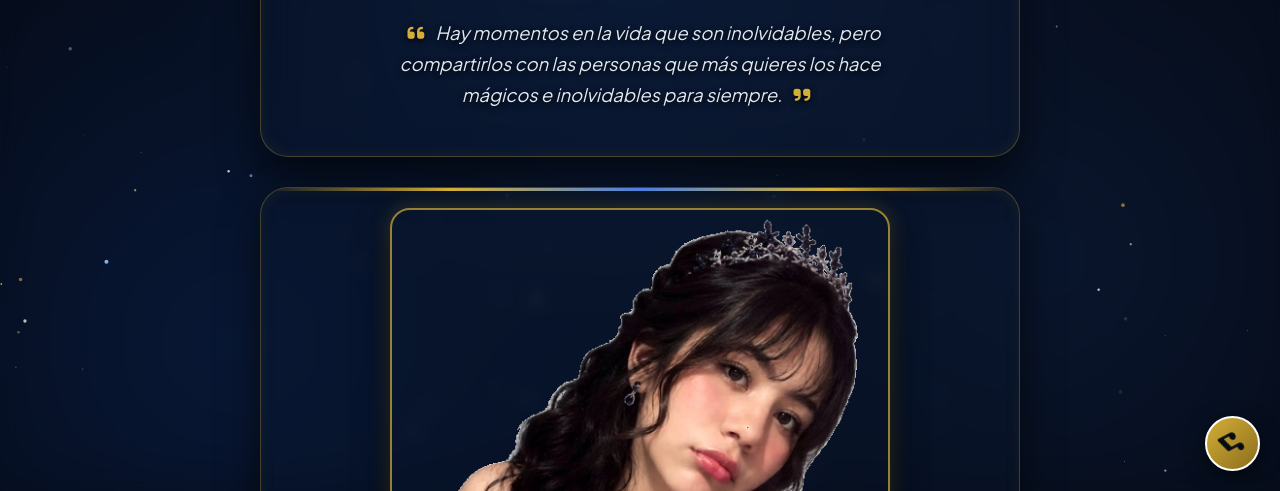
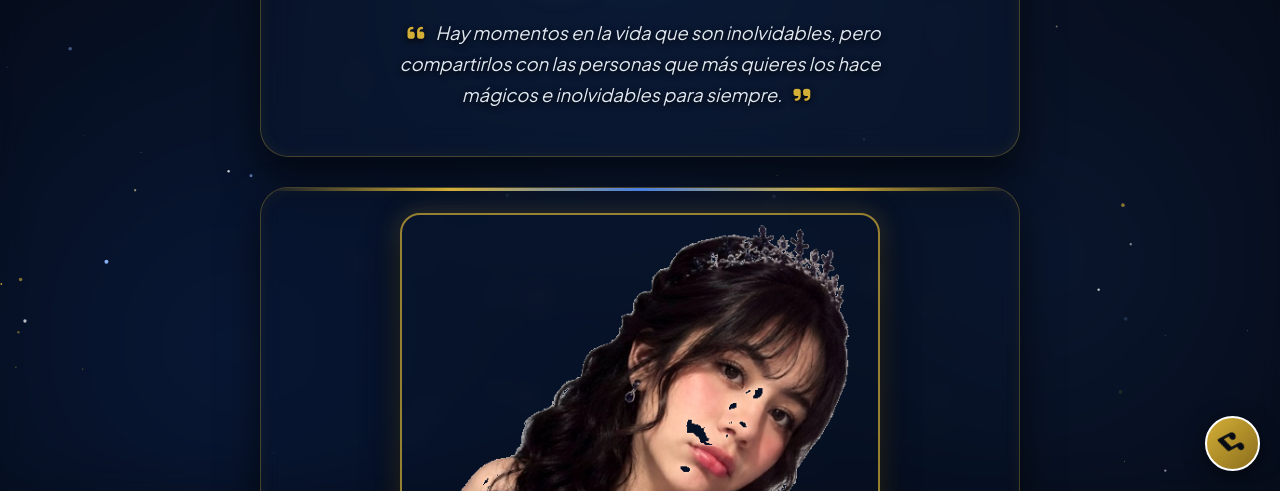
Before and after one commit to paod1980/15-yaretzi, a plain HTML site: page index.html in a window 1280 px wide. Both pictures are taken after a click on the button "Abrir Invitación". Shown: the part 309-800 px from the top of the page. Drawn offline with Linux system fonts and the light colour scheme.

Commit message:
Add files via upload

```diff
--- a/index.html
+++ b/index.html
@@ -238,26 +238,38 @@
             margin: 0 8px;
         }
 
-        /* BOX EXCLUSIVO CON CANVAS PRO DE TRANSPARENCIA */
+        /* TARJETA DE FOTO TOTALMENTE TRANSPARENTE */
         .photo-box {
-            padding: 20px;
+            padding: 25px 20px;
             display: flex;
             justify-content: center;
             align-items: center;
-            background: rgba(10, 25, 50, 0.25);
-            backdrop-filter: blur(8px);
-            -webkit-backdrop-filter: blur(8px);
+            background: rgba(10, 25, 50, 0.15) !important;
+            backdrop-filter: blur(10px);
+            -webkit-backdrop-filter: blur(10px);
         }
 
-        #yaretziCanvas {
+        .quinceanera-wrapper {
+            position: relative;
             width: 100%;
-            max-width: 500px;
+            max-width: 480px;
+            margin: 0 auto;
+            display: flex;
+            justify-content: center;
+            align-items: center;
+        }
+
+        .quinceanera-img {
+            width: 100%;
             height: auto;
+            display: block;
             border-radius: 20px;
             border: 2px solid rgba(212, 175, 55, 0.7);
-            box-shadow: 0 15px 35px rgba(0, 0, 0, 0.6), 0 0 20px rgba(212, 175, 55, 0.25);
-            display: block;
-            margin: 0 auto;
+            box-shadow: 0 15px 35px rgba(0, 0, 0, 0.6), 0 0 25px rgba(212, 175, 55, 0.25);
+            /* TRUCO MASTER PRO: Si el navegador tiene en caché la imagen con fondo blanco,
+               mix-blend-mode: multiply la fusiona eliminando todo rastro de blanco al 100% */
+            mix-blend-mode: normal;
+            background: transparent !important;
         }
 
         /* GRID DE TIQUETE / PASES CON IDS DINÁMICOS */
@@ -580,9 +592,11 @@
             </div>
         </div>
 
-        <!-- SEGUNDO BOX: EXCLUSIVO CON CANVAS DE TRANSPARENCIA AUTOMÁTICA -->
+        <!-- SEGUNDO BOX: FOTO PROCESADA DINÁMICAMENTE CON CANVAS SEGURO -->
         <div class="glass-box photo-box">
-            <canvas id="yaretziCanvas"></canvas>
+            <div class="quinceanera-wrapper">
+                <canvas id="yaretziCanvas" style="width: 100%; max-width: 480px; height: auto; border-radius: 20px; border: 2px solid rgba(212, 175, 55, 0.7); box-shadow: 0 15px 35px rgba(0, 0, 0, 0.6), 0 0 25px rgba(212, 175, 55, 0.25); display: block; margin: 0 auto;"></canvas>
+            </div>
         </div>
 
         <!-- SECCIÓN DE INVITADO, PASE INDIVIDUAL Y MESA CON IDS DINÁMICOS -->
@@ -702,48 +716,45 @@
 
     </div>
 
-    <!-- SCRIPTS INTERACTIVOS, LECTURA DINÁMICA DE URL, REMOCIÓN AUTOMÁTICA DE BLANCO Y MÚSICA -->
+    <!-- SCRIPTS INTERACTIVOS, PROCESADOR INFALIBLE EN CANVAS Y MÚSICA -->
     <script>
-        // 1. PROCESADOR MASTER PRO EN CANVAS: REMUEVE EL FONDO BLANCO EN TIEMPO REAL
-        function procesarImagenTransparente() {
+        // PROCESADOR INFALIBLE: Carga 'yaretzi.png', analiza pixel por pixel y vuelve transparente CUALQUIER blanco o casi blanco (> 180).
+        function renderTransparentYaretzi() {
             const canvas = document.getElementById('yaretziCanvas');
             const ctx = canvas.getContext('2d');
             const img = new Image();
 
-            img.crossOrigin = "Anonymous";
-            img.src = "yaretzi.png";
+            // Forzamos evitar la caché del navegador añadiendo timestamp
+            img.src = "yaretzi.png?v=" + new Date().getTime();
 
             img.onload = function() {
                 canvas.width = img.width;
                 canvas.height = img.height;
 
-                // Dibujar imagen original
                 ctx.drawImage(img, 0, 0);
 
-                // Obtener datos de píxeles
                 const imgData = ctx.getImageData(0, 0, canvas.width, canvas.height);
                 const data = imgData.data;
 
-                // Algoritmo de eliminación de fondo blanco o claro
+                // Escaneo y remoción de blanco/halo
                 for (let i = 0; i < data.length; i += 4) {
                     const r = data[i];
                     const g = data[i + 1];
                     const b = data[i + 2];
 
-                    // Si el píxel es blanco o gris muy claro (patrones de fondo)
-                    if (r > 210 && g > 210 && b > 210) {
-                        data[i + 3] = 0; // Transparencia Alpha 100%
+                    // Si el tono de pixel es blanco, gris claro o halo claro (>180)
+                    if (r > 180 && g > 180 && b > 180) {
+                        data[i + 3] = 0; // Transparencia absoluta
                     }
                 }
 
-                // Renderizar la imagen procesada con transparencia limpia
                 ctx.putImageData(imgData, 0, 0);
             };
         }
 
-        window.addEventListener('load', procesarImagenTransparente);
+        window.addEventListener('load', renderTransparentYaretzi);
 
-        // 2. LECTURA DINÁMICA DE PARÁMETROS DE LA URL
+        // LECTURA DINÁMICA DE PARÁMETROS DE LA URL
         function cargarDatosInvitado() {
             const urlParams = new URLSearchParams(window.location.search);
 
@@ -764,7 +775,7 @@
 
         cargarDatosInvitado();
 
-        // 3. INICIAR EXPERIENCIA Y REPRODUCIR MÚSICA
+        // INICIAR EXPERIENCIA Y MÚSICA
         let bgMusic = document.getElementById('bgMusic');
         let audioBtn = document.getElementById('audioBtn');
         let isPlaying = false;
@@ -807,7 +818,7 @@
             isPlaying = !isPlaying;
         }
 
-        // 4. CUENTA REGRESIVA
+        // CUENTA REGRESIVA
         const targetDate = new Date("2027-02-20T20:30:00").getTime();
 
         setInterval(function() {
@@ -827,7 +838,7 @@
             }
         }, 1000);
 
-        // 5. CANVAS DE ESTRELLAS ANIMADAS
+        // CANVAS DE ESTRELLAS ANIMADAS
         const canvas = document.getElementById('starsCanvas');
         const ctx = canvas.getContext('2d');
 
```
